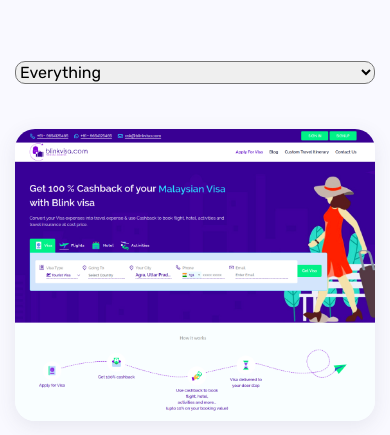
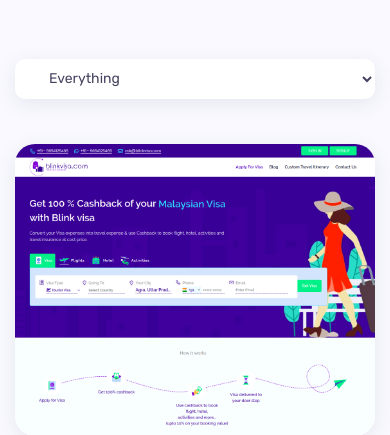
Before and after one commit to sabeerzabi/sabeerzabi.github.io, a PHP site: page / in a window 390 px wide. Shown: the part 5102-5537 px from the top of the page. Run offline with PHP 8.4, Linux system fonts and the light colour scheme; some libraries are stand-ins or nearby versions.

Commit message:
project: select box issue fix for mobile

```diff
--- a/Sabeer/style.css
+++ b/Sabeer/style.css
@@ -1076,24 +1076,26 @@ section.home.light .social-icons li a:hover {
 }
 
 select.portfolio-filter-mobile {
-  font-size: 16px;
+  font-size: 14px;
   border-radius: 10px;
   outline: 0;
   margin-bottom: 30px;
   position: relative;
   width: 100%;
+  box-shadow: 0px 5px 20px 0px rgba(69, 67, 96, 0.1);
+  display: block;
+  height: 40px;
+  padding: 10px 30px;
+  font-weight: 400;
+  line-height: 1.6;
+  color: #454360;
+  background-color: #FFF;
+  background-image: none;
+  border: 0;
 }
 
 .pf-filter-wrapper {
   position: relative;
-}
-.pf-filter-wrapper:after {
-  content: "";
-  font-family: "FontAwesome";
-  position: absolute;
-  top: 0;
-  right: 20px;
-  color: #000;
 }
 
 /*=================================================================*/
```
